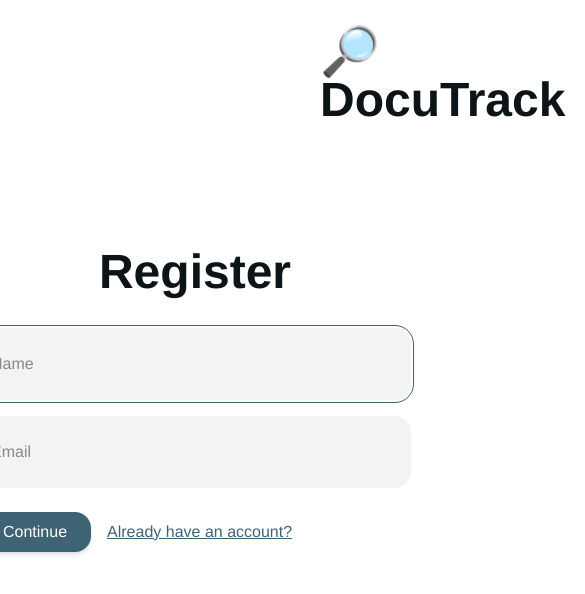
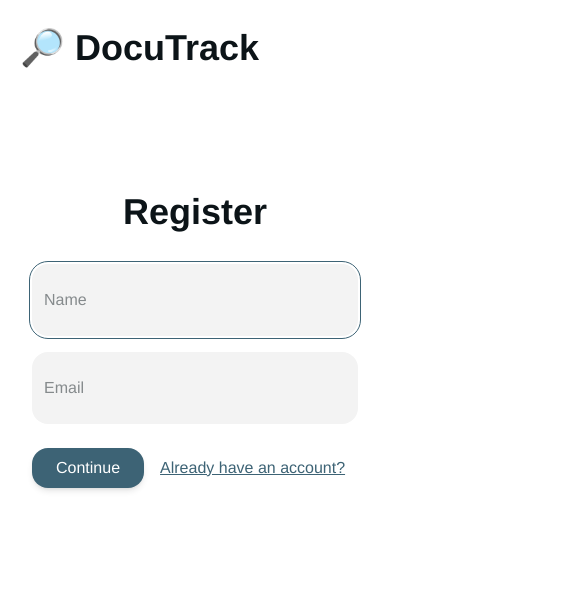
Before and after one commit to jozef-hudec-27/docutrack-frontend, a Next.js app: page /register in a window 390 px wide. Shown: the top 594 px of the page, 585 px wide, since content can reach past the window. Built offline with nearby package versions, Linux system fonts and the light colour scheme.

Commit message:
Make register form and navbar responsive

```diff
--- a/app/components/Navbar/Navbar.tsx
+++ b/app/components/Navbar/Navbar.tsx
@@ -1,7 +1,15 @@
+'use client'
+
+import { usePathname } from 'next/navigation'
+
 function Navbar() {
+  const pathname = usePathname()
+
+  const showBigNavbar = pathname.includes('/register') || pathname.includes('/login')
+
   return (
-    <nav className="px-[320px] py-[28px]">
-      <p className="text-5xl font-bold text-black-100 cursor-default">🔎 DocuTrack</p>
+    <nav className={`navbar ${showBigNavbar ? 'navbar--big' : 'navbar--small'}`}>
+      <p className="text-4xl sm:text-5xl font-bold text-black-100 cursor-default">🔎 DocuTrack</p>
     </nav>
   )
 }
--- a/app/register/RegisterForm.tsx
+++ b/app/register/RegisterForm.tsx
@@ -1,3 +1,5 @@
+'use client'
+
 import { useRef, useState } from 'react'
 import Link from 'next/link'
 
@@ -24,7 +26,7 @@ function RegisterForm() {
   const inputFields: InputHTMLAttributes<HTMLInputElement>[] = [
     {
       type: 'text',
-      className: 'input input--big w-[432px]',
+      className: 'input input--big',
       placeholder: 'Name',
       'aria-label': 'Name',
       autoComplete: 'name',
@@ -37,7 +39,7 @@ function RegisterForm() {
     },
     {
       type: 'email',
-      className: 'input input--big w-[432px]',
+      className: 'input input--big',
       placeholder: 'Email',
       'aria-label': 'Email',
       autoComplete: 'email',
@@ -47,7 +49,7 @@ function RegisterForm() {
     },
     {
       type: 'password',
-      className: 'input input--big w-[432px]',
+      className: 'input input--big',
       placeholder: 'Password',
       'aria-label': 'Password',
       autoComplete: 'new-password',
@@ -59,7 +61,7 @@ function RegisterForm() {
     },
     {
       type: 'password',
-      className: 'input input--big w-[432px]',
+      className: 'input input--big',
       placeholder: 'Confirm Password',
       'aria-label': 'Confirm Password',
       autoComplete: 'new-password',
@@ -70,7 +72,7 @@ function RegisterForm() {
   ]
 
   return (
-    <div>
+    <div className="w-full sm:w-[432px] px-[32px] sm:px-0">
       {' '}
       <form
         className="flex flex-col gap-[24px]"
@@ -90,7 +92,7 @@ function RegisterForm() {
       >
         <div className="flex flex-col gap-[16px]">
           {inputFields.slice(step === 1 ? 0 : 2, step === 1 ? 2 : 4).map((field) => {
-            return <input {...field} />
+            return <input {...field} key={field.placeholder} />
           })}
         </div>
 
--- a/app/register/page.tsx
+++ b/app/register/page.tsx
@@ -1,12 +1,10 @@
-'use client'
-
 import RegisterForm from './RegisterForm'
 
 function RegisterPage() {
   return (
     <div>
       <section className="flex justify-center mt-[96px]">
-        <div className="flex flex-col gap-[32px]">
+        <div className="flex flex-col items-center gap-[32px] w-full">
           <h1 className="self-center">Register</h1>
 
           <RegisterForm />
--- a/styles/globals.scss
+++ b/styles/globals.scss
@@ -16,29 +16,39 @@ h6 {
 }
 
 h1 {
-  @apply text-5xl;
+  @apply text-4xl sm:text-5xl;
 }
 
 h2 {
-  @apply text-4xl;
+  @apply text-3xl sm:text-4xl;
 }
 
 h3 {
-  @apply text-3xl;
+  @apply text-2xl sm:text-3xl;
 }
 
 h4 {
-  @apply text-2xl;
+  @apply text-xl sm:text-2xl;
 }
 
 h5 {
-  @apply text-xl;
+  @apply text-lg sm:text-xl;
 }
 
 h6 {
-  @apply text-lg;
+  @apply text-base sm:text-lg;
 }
 
 a {
   @apply text-primary underline;
 }
+
+.navbar {
+  &--big {
+    @apply px-[20px] sm:px-[80px] md:px-[160px] lg:px-[320px] py-[28px];
+  }
+
+  &--small {
+    @apply px-[160px] py-[24px];
+  }
+}
```
